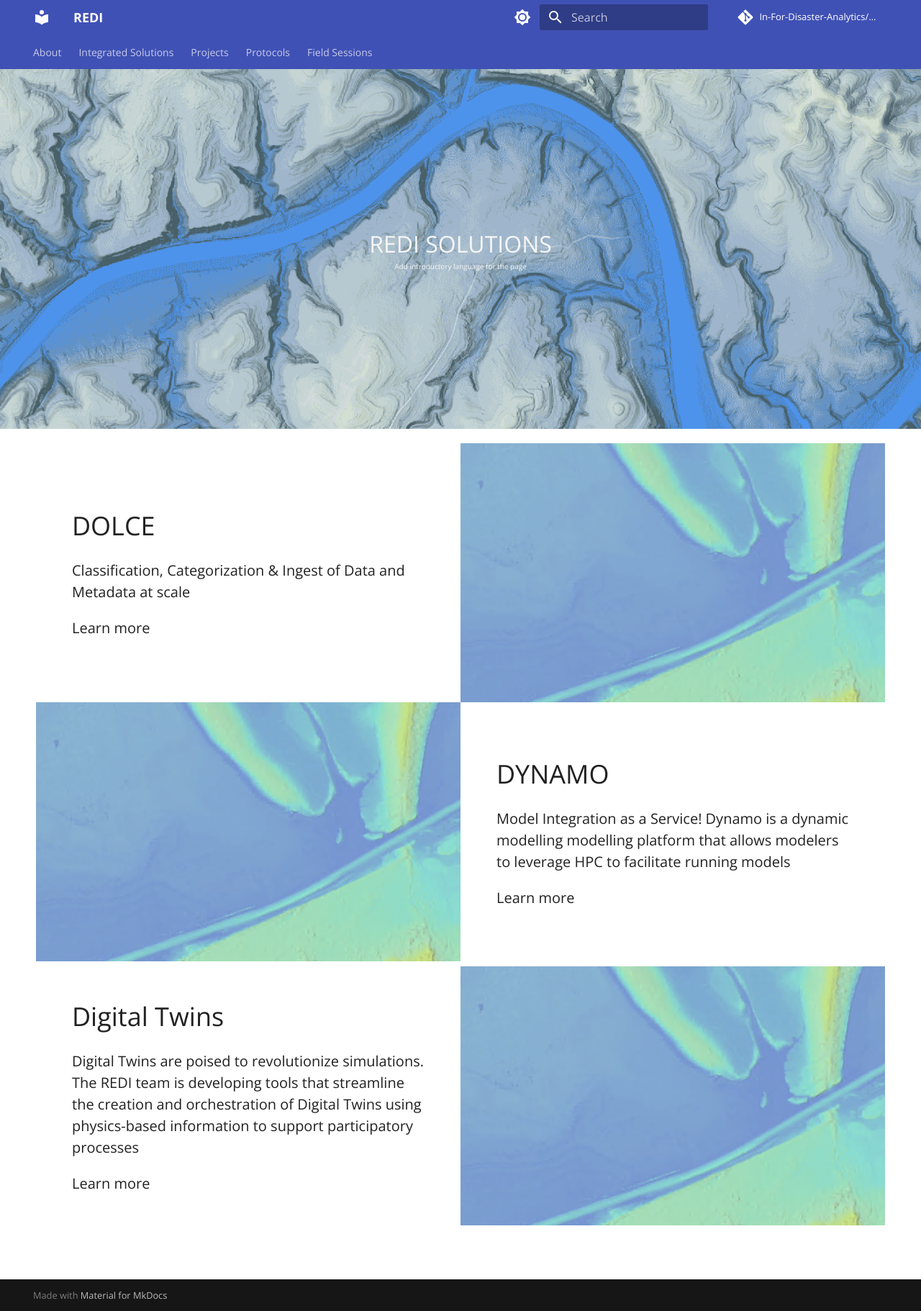
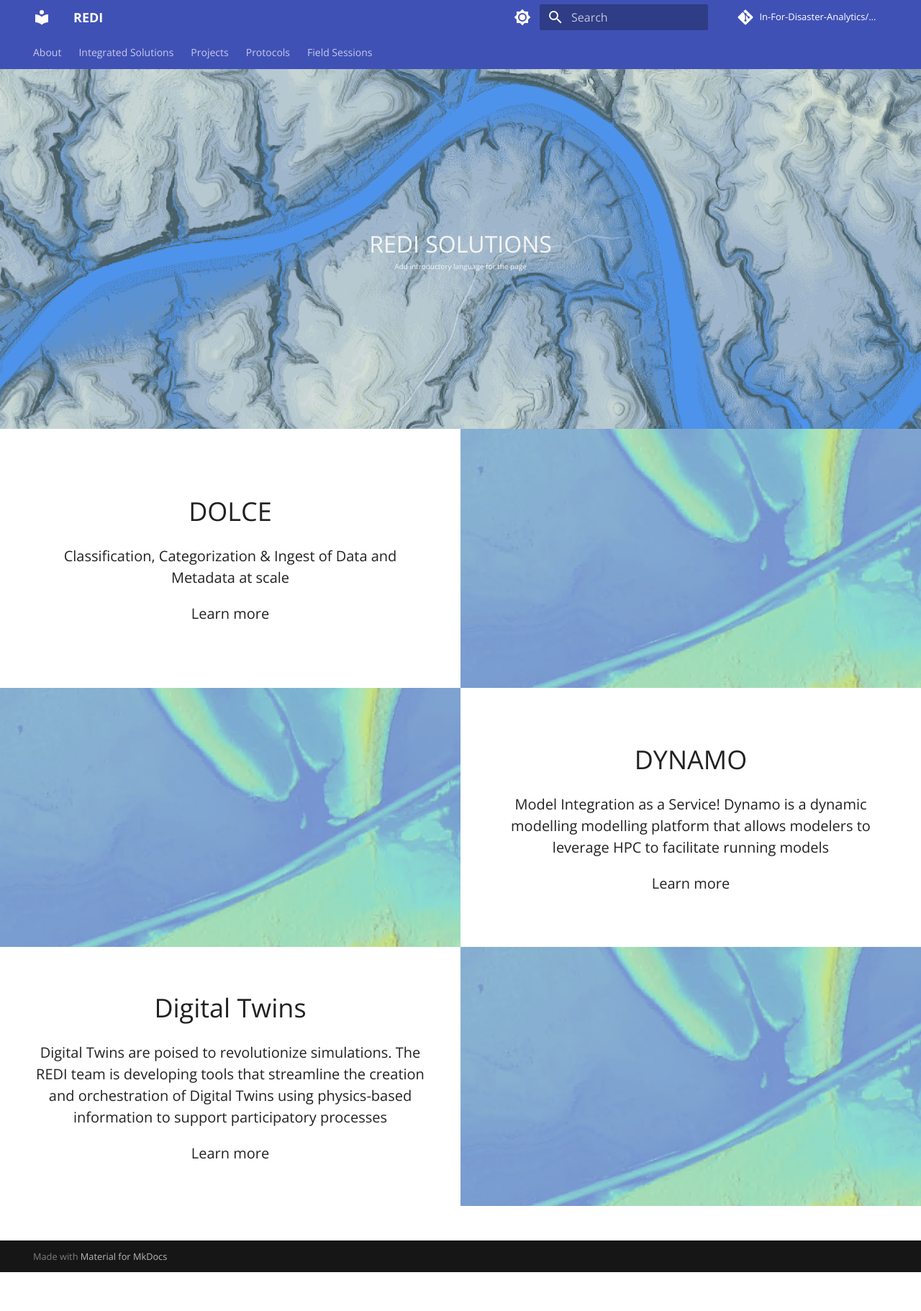
Before and after one commit to In-For-Disaster-Analytics/REDI-Documentation, an MkDocs documentation site: the page built from docs/index.md, in a window 1280 px wide. Shown: the whole page at 72% size. Built offline with MkDocs 1.6.1 and Material for MkDocs 9.7.7, drawn with Linux system fonts in a browser that asks for light colours; comment, search, counter and statistics services are not loaded; after the commit the page ends 1768 px from its top, so only the background shows below that.

Commit message:
theme updates

```diff
--- a/overrides/partials/themes.html
+++ b/overrides/partials/themes.html
@@ -1,10 +1,9 @@
 <style>
-    .theme-container{
-      margin:20px 50px;
-    }
+
 
     .theme-section {
       display: flex;
+      flex-direction: row;
       align-items: center;
 	    align-content: center;
       justify-content: center;
@@ -12,8 +11,21 @@
     .row-reverse {
         flex-direction: row-reverse;
     }
+    @media screen and (max-width: 800px) {
+      .theme-section {
+      display: flex;
+      flex-direction: column;
+      align-items: center;
+	    align-content: center;
+      justify-content: center;
+      }
+      .theme-item {
+        flex: 1 1 0px;
+      }
+    }
 
-    .theme-area{
+    .theme-item{
+      text-align: center;
       flex:1;
       padding:50px;
       flex-basis: 100%;
@@ -42,7 +54,7 @@
 
     <div class="theme-container">
         <div class="theme-section ">
-          <div class="theme-area theme-text">
+          <div class="theme-item theme-text">
             <div class="theme-name">
               DOLCE
             </div>
@@ -63,11 +75,11 @@
                 </p>
             </div>
           </div>
-          <div class="theme-area rgv-image" >
+          <div class="theme-item theme-photo rgv-image" >
           </div>
         </div>
-        <div class="theme-section flexbox-row row-reverse">
-          <div class="theme-area theme-text">
+        <div class="theme-section row-reverse">
+          <div class="theme-item theme-text">
             <div class="theme-name">
               DYNAMO
             </div>
@@ -88,11 +100,11 @@
                 </p>
             </div>
           </div>
-          <div class="theme-area rgv-image" >
+          <div class="theme-item theme-photo rgv-image" >
           </div>
         </div>
-        <div class="theme-section flexbox-row">
-          <div class="theme-area theme-text">
+        <div class="theme-section ">
+          <div class="theme-item theme-text">
             <div class="theme-name">
               Digital Twins
             </div>
@@ -113,7 +125,7 @@
                 </p>
             </div>
           </div>
-          <div class="theme-area rgv-image" >
+          <div class="theme-item theme-photo rgv-image" >
           </div>
         </div>
     </div>
```
